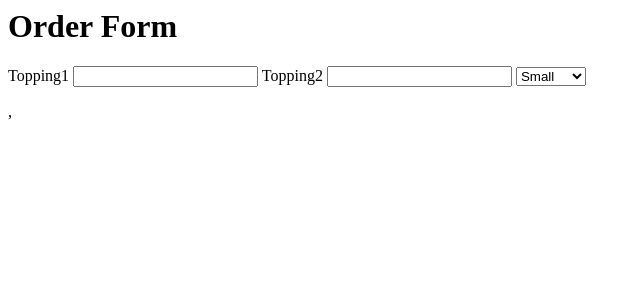
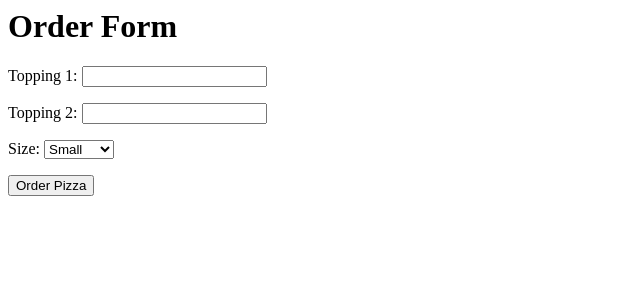
Before and after one commit to RavshanjonA/nandie-s-garder, a Django app: page /order/ in a window 1280 px wide. Shown: the top 300 px of the page, without its empty margins (0-641 px from the left). Run offline with Django 4.2, Linux system fonts and the light colour scheme.

Commit message:
add order form for pizza app

```diff
--- /dev/null
+++ b/pizza/forms.py
@@ -0,0 +1,7 @@
+from django import forms
+
+
+class PizzaForm(forms.Form):
+    topping1 = forms.CharField(label="Topping 1", max_length=128)
+    topping2 = forms.CharField(label="Topping 2", max_length=128)
+    size = forms.ChoiceField(label="Size", choices=[("small", "Small"), ("medium", "Medium"), ("large", "Large")])
--- a/pizza/templates/pizza/order.html
+++ b/pizza/templates/pizza/order.html
@@ -1,12 +1,6 @@
 <h1>Order Form</h1>
-<form >
-    <label for="topping1">Topping1</label>
-    <input type="text" id="topping1", name="topping1">
-    <label for="topping2">Topping2</label>
-    <input type="text" id="topping2", name="topping2">
-    <select name="size", id="size" >
-        <option value="small">Small</option>
-        <option value="medium">Medium</option>
-        <option value="large">Large</option>
-    </select>
-</form>,
+<form action="{% url 'order' %}" method="get">
+    {% csrf_token %}
+    {{ form.as_p }}
+    <input type="submit" , value="Order Pizza">
+</form>
--- a/pizza/views.py
+++ b/pizza/views.py
@@ -1,7 +1,12 @@
 from django.shortcuts import render
+
+from pizza.forms import PizzaForm
+
 
 def home(request):
     return render(request, "pizza/home.html")
 
+
 def order(request):
-    return render(request, 'pizza/order.html')
+    form = PizzaForm()
+    return render(request, 'pizza/order.html', context={"form": form})
```
